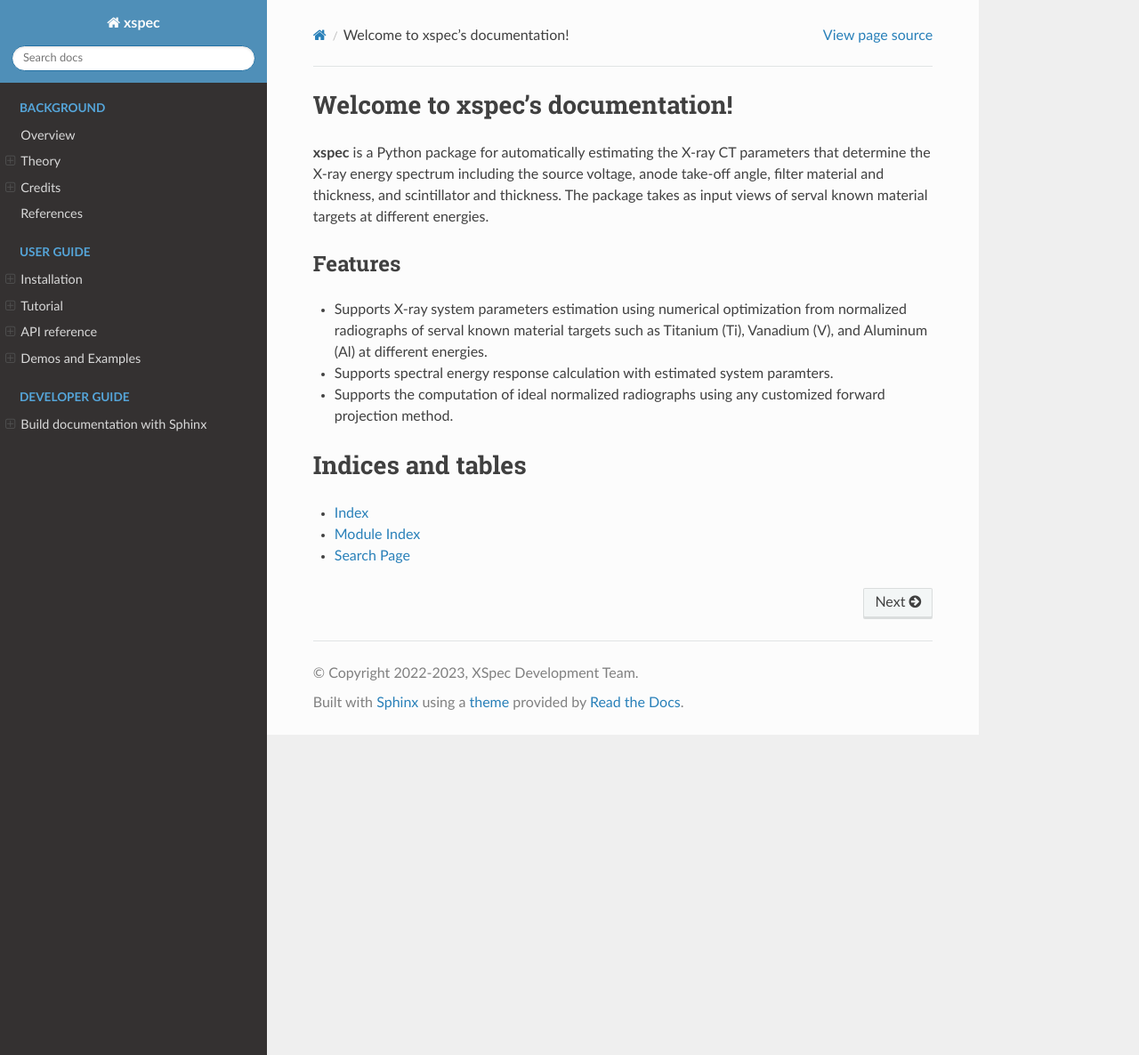
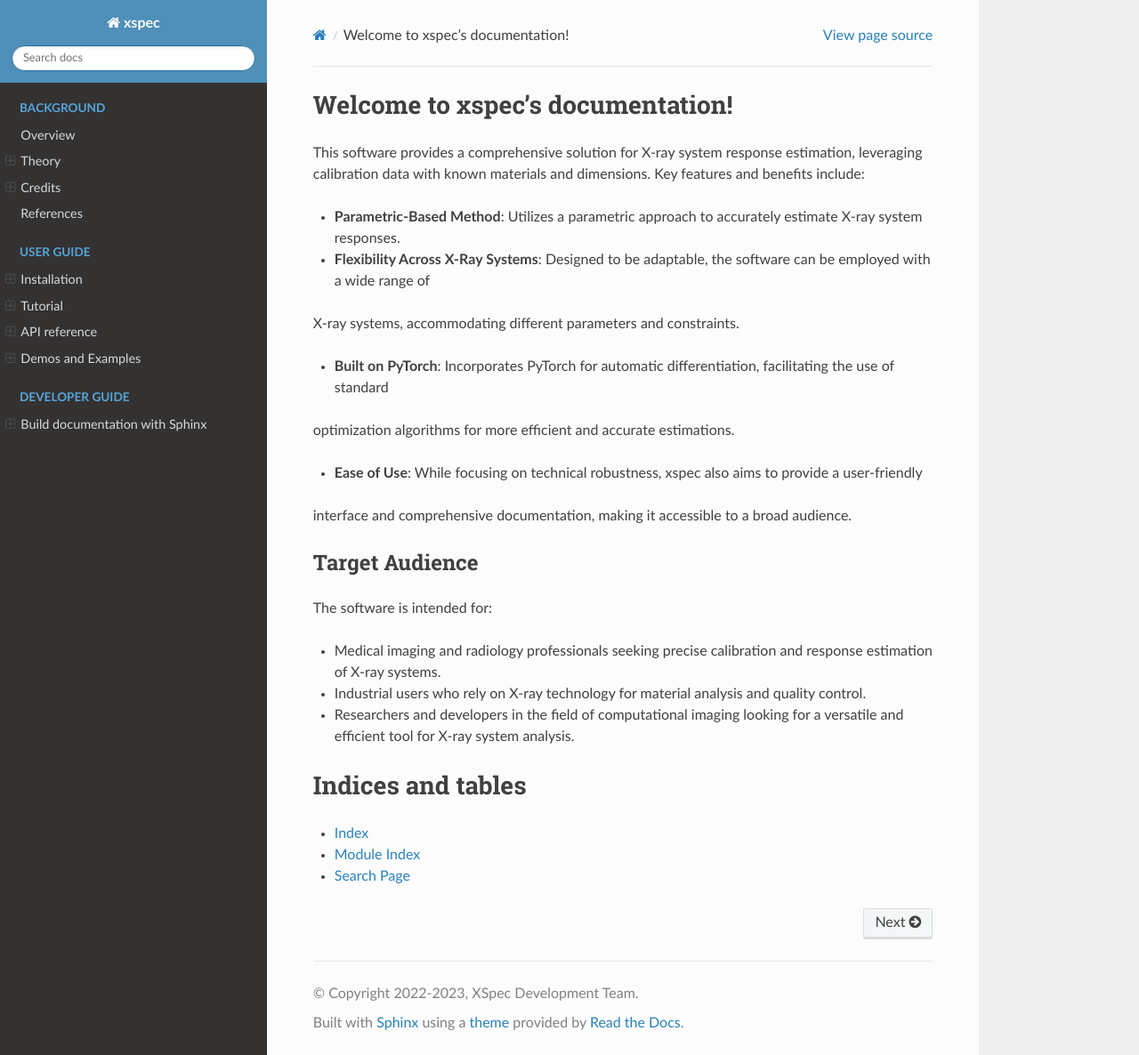
Before and after one commit to cabouman/xcal, a Sphinx documentation site: the page built from docs/source/index.rst, in a window 1280 px wide and 1186 px high. Shown: the whole window at 89% size. Built offline with Sphinx 7.4.7 and the Read the Docs theme 2.0.0, drawn with Linux system fonts in a browser that asks for light colours.

Commit message:
Modify index page.

```diff
--- a/docs/source/custmspec.rst
+++ b/docs/source/custmspec.rst
@@ -1,5 +1,5 @@
-Developing xspec Spectral Models
-================================
+Developing your own xspec Spectral Models
+=========================================
 
 Whether you are proposing a new spectral model for inclusion in XSPEC, developing a separate package that extends XSPEC's capabilities, or implementing custom models for your own astrophysical research projects, this guide details how to develop components that integrate seamlessly with XSPEC's analysis tools and frameworks.
 
--- a/docs/source/index.rst
+++ b/docs/source/index.rst
@@ -5,19 +5,28 @@
 
 Welcome to xspec's documentation!
 =================================
-**xspec** is a Python package for automatically estimating the X-ray CT parameters that determine the X-ray energy spectrum including the source voltage, anode take-off angle, filter material and thickness, and scintillator and thickness. The package takes as input views of serval known material targets at different energies.
+This software provides a comprehensive solution for X-ray system response estimation, leveraging calibration data
+with known materials and dimensions. Key features and benefits include:
 
+- **Parametric-Based Method**: Utilizes a parametric approach to accurately estimate X-ray system responses.
 
-Features
---------
-* Supports X-ray system parameters estimation using numerical optimization from normalized radiographs of serval known material targets such as Titanium (Ti), Vanadium (V), and Aluminum (Al) at different energies.
-* Supports spectral energy response calculation with estimated system paramters.
-* Supports the computation of ideal normalized radiographs using any customized forward projection method.
+- **Flexibility Across X-Ray Systems**: Designed to be adaptable, the software can be employed with a wide range of
+X-ray systems, accommodating different parameters and constraints.
 
-.. toctree::
-   :maxdepth: 2
-   :caption: Contents:
+- **Built on PyTorch**: Incorporates PyTorch for automatic differentiation, facilitating the use of standard
+optimization algorithms for more efficient and accurate estimations.
 
+- **Ease of Use**: While focusing on technical robustness, xspec also aims to provide a user-friendly
+interface and comprehensive documentation, making it accessible to a broad audience.
+
+Target Audience
+----------------
+
+The software is intended for:
+
+- Medical imaging and radiology professionals seeking precise calibration and response estimation of X-ray systems.
+- Industrial users who rely on X-ray technology for material analysis and quality control.
+- Researchers and developers in the field of computational imaging looking for a versatile and efficient tool for X-ray system analysis.
 
 
 Indices and tables
```
